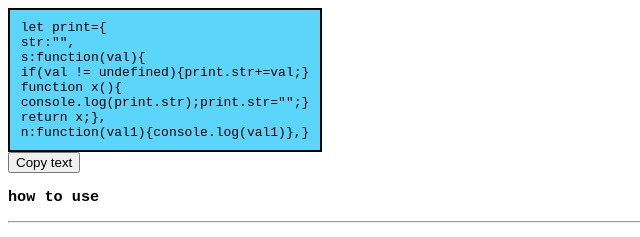
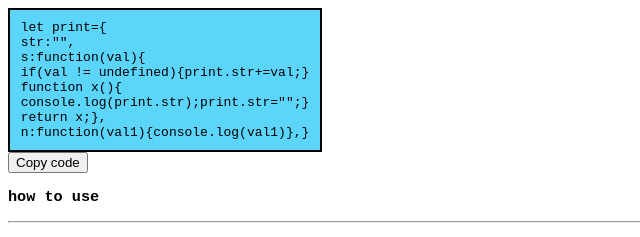
Before and after one commit to gitkrishnaa/print, a plain HTML site: page index.html in a window 1280 px wide. Shown: the top 237 px of the page, 0-640 px from the left. Drawn offline with Linux system fonts and the light colour scheme; a script that the page names is missing.

Commit message:
1 file modified

```diff
--- a/index.html
+++ b/index.html
@@ -27,7 +27,7 @@
    <code>
   </div>
 
-    <button onclick="myFunction()">Copy text</button>
+    <button onclick="myFunction()">Copy code</button>
 
 <div>
 <h3>how to use</h3>
```
